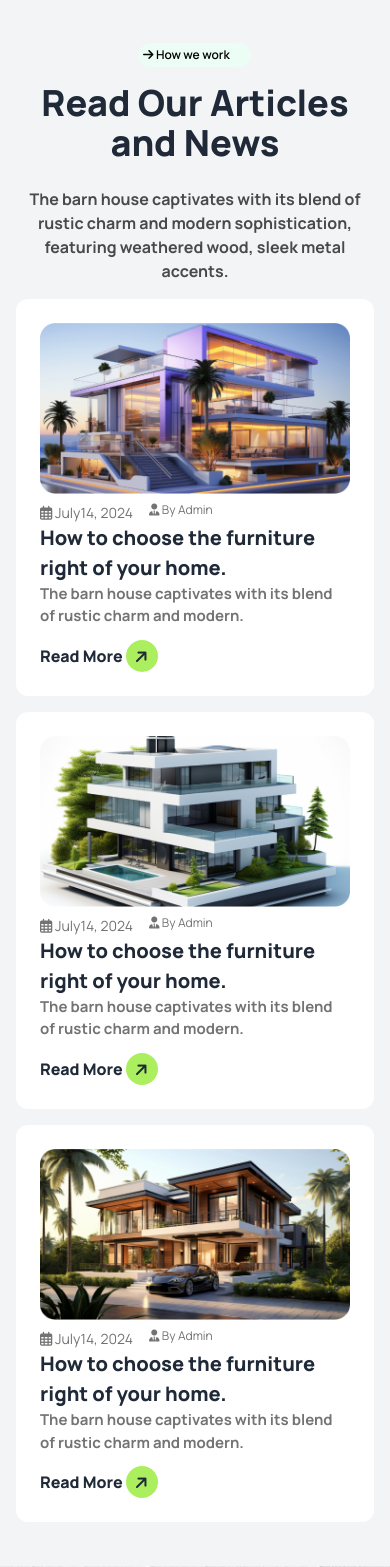
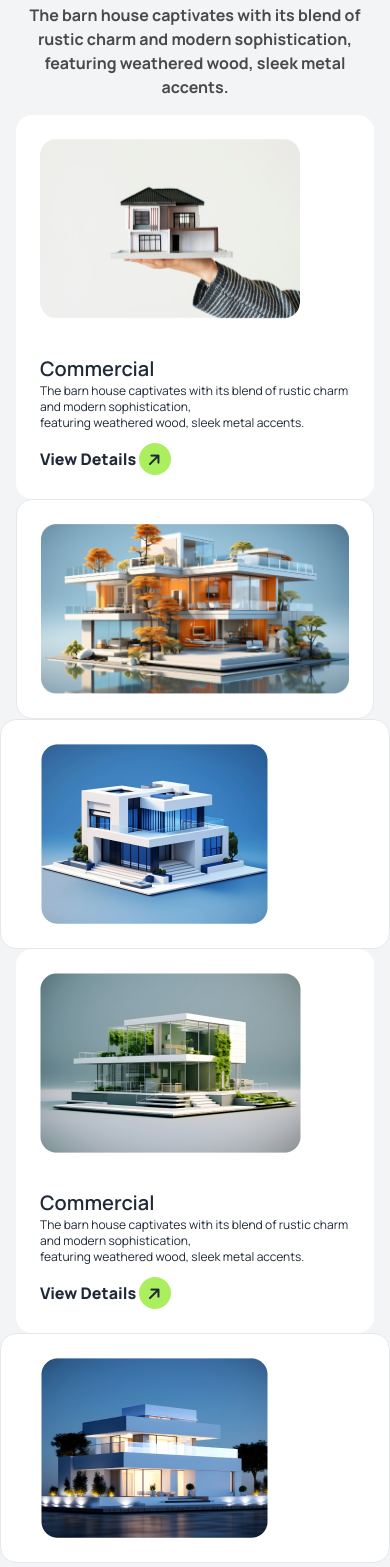
Before and after one commit to rakibulhasan-0/Asainment-03, a plain HTML site: page index.html in a window 390 px wide. Shown: the part 2633-4200 px from the top of the page. Drawn offline with nearby package versions, Linux system fonts and the light colour scheme.

Commit message:
portfolio section done with responsive but still have some issus

```diff
--- a/index.html
+++ b/index.html
@@ -225,8 +225,74 @@
       </div>
     </section>
     <!-- Our Latest portfolio -->
-    <section class="container mx-auto">
+    <section class="container mx-auto my-20">
+      <div class="mb-4 mx-4">
+        <p class="text-xs mx-auto font-bold text-black bg-emerald-50 rounded-full px-2 py-1 h-6 w-44"><i class="fa-solid text-black fa-arrow-right"></i>  Explore our Latest works</p>
+        <h1 class="font-extrabold text-4xl text-center mt-4 mb-6">Our Latest Portfolio</h1>
+        <p class="text-base font-bold text-center text-[#494949]">The barn house captivates with its blend of rustic charm and modern sophistication,<br> featuring weathered wood, sleek metal accents.</p>
+      </div>
+      <!-- layout -->
+      <!-- line one -->
+      <div class="grid grid-cols-1 md:grid-cols-4 md:mt-32">
+        <div class="md:col-span-3">
+          <div class=" md:flex mx-4 p-6 bg-white gap-3 w-auto rounded-2xl lg:w-[auto] h-auto">
+            <div>
+              <figure class="">
+                <img class=""
+                  src="./assets/img1.png"
+                  alt="Home" />
+              </figure>
+            </div>
+            <div class="mt-9 lg:mx-4">
+              <h2 class="card-title">Commercial</h2>
+              <p class="text-xs">The barn house captivates with its blend of rustic charm and modern sophistication,<br> featuring weathered wood, sleek metal accents.</p>
+              <p class="mt-3 font-extrabold">View Details   <i class="fa-solid fa-arrow-right bg-[#ABEF5F] -rotate-45 h-8 w-8   rounded-2xl px-2 py-2"></i></p>
+            </div>
+          </div>
+        </div>
+        <div class="md:col-span-1">
+          <div class="rounded-2xl bg-white h-full border p-6 mx-4">
+             <img class=""
+                src="./assets/img2.png"
+                alt="Home" />
+          </div>
+        </div>
+      </div>
+      <!-- line two -->
+      <div class="grid grid-cols-1 md:grid-cols-4 md:mt-8">
+        <div class="md:col-span-1">
+          <div class="rounded-2xl bg-white h-auto border p-6">
+             <img class="mx-4"
+                src="./assets/img3.png"
+                alt="Home" />
+          </div>
+        </div>
+        <div class="md:col-span-2">
+          <div class=" md:flex mx-4 p-6 bg-white gap-3 w-auto rounded-2xl lg:w-[auto] h-auto">
+            <div>
+              <figure class="">
+                <img class=""
+                  src="./assets/img4.png"
+                  alt="Home" />
+              </figure>
+            </div>
+            <div class="mt-9 lg:mx-4">
+              <h2 class="card-title">Commercial</h2>
+              <p class="text-xs">The barn house captivates with its blend of rustic charm and modern sophistication,<br> featuring weathered wood, sleek metal accents.</p>
+              <p class="mt-3 font-extrabold">View Details   <i class="fa-solid fa-arrow-right bg-[#ABEF5F] -rotate-45 h-8 w-8   rounded-2xl px-2 py-2"></i></p>
+            </div>
+          </div>
+        </div>
+        <div class="md:col-span-1">
+          <div class="rounded-2xl bg-white h-auto border p-6">
+             <img class="mx-4"
+                src="./assets/img5.png"
+                alt="Home" />
+          </div>
+        </div>
+      </div>
     </section>
+
     <!-- Our article -->
     <section class="container mx-auto mt-56">
       <div class="mb-4 mx-4">
@@ -235,7 +301,7 @@
         <p class="text-base font-bold text-center text-[#494949]">The barn house captivates with its blend of rustic charm and modern sophistication,<br>featuring weathered wood, sleek metal accents.</p>
       </div>
       <!-- cart Container -->
-       <div class="grid grid-cols-1 md:grid-cols-3 mx-4">
+       <div class="grid grid-cols-1 md:grid-cols-3 mx-4 gap-4">
         <!-- cart 1 -->
          <div class="mb-4 rounded-xl bg-[#FFFFFF]">
           <div class="p-6">
```
